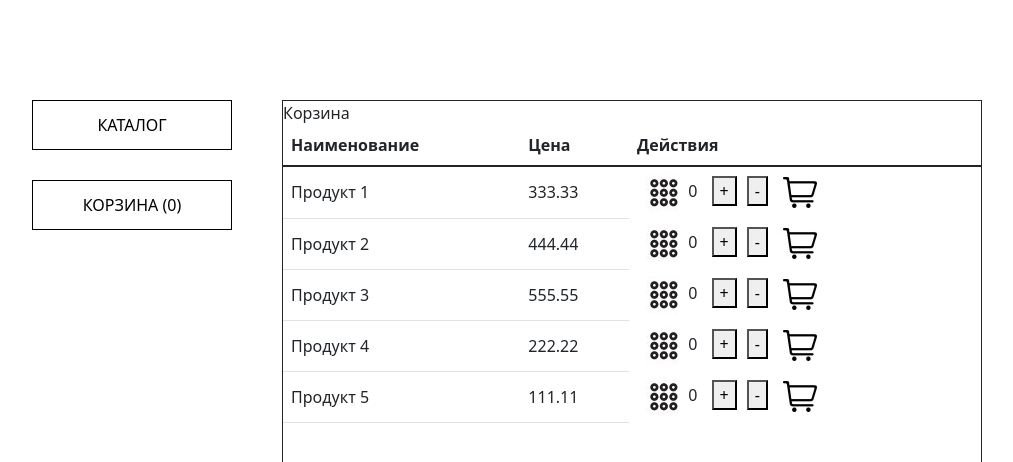
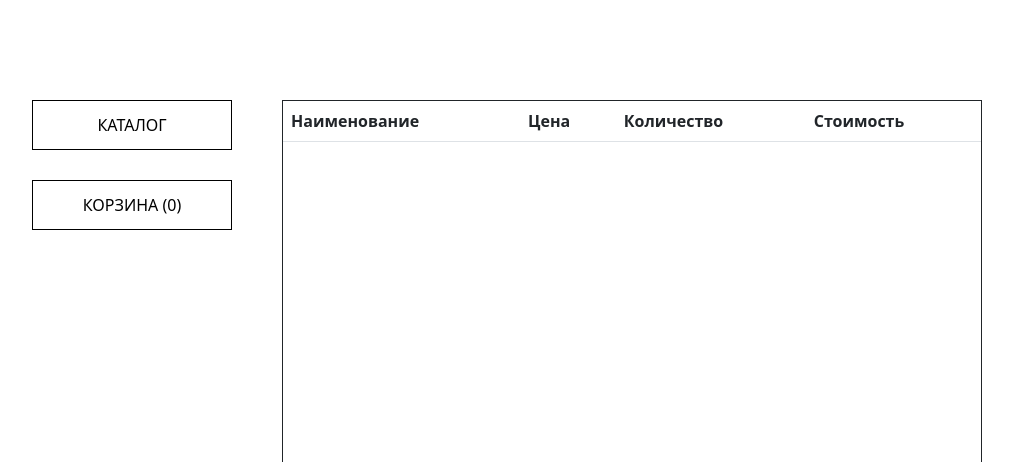
Before and after one commit to sasha-is-permi/vue-test15, a Vue app: page /baskets in a window 1280 px wide. Shown: the top 462 px of the page, without its empty margins (260-1273 px from the left). Built offline with nearby package versions, Linux system fonts and the light colour scheme.

Commit message:
Доработка корзины

```diff
--- a/src/App.vue
+++ b/src/App.vue
@@ -26,7 +26,15 @@ export default {
   components: {
    ButtonCatalog,
    ButtonBasket
-  }
+  },
+  methods:{
+  setData() {
+              this.$store.dispatch('getCatalog')
+      },
+    },
+    created() {
+             this.setData();
+            },
 }
 </script>
 
--- a/src/components/BasketProducts.vue
+++ b/src/components/BasketProducts.vue
@@ -1,6 +1,5 @@
 <template>
   <div>
-    Корзина
     <table class="table align-middle caption-top">
                             <thead>
                               <tr>
@@ -15,27 +14,18 @@
                                 <td>
                                    {{ item.price }}
                                 </td>
-                                <span class="table__count">
+                                <td class="table-basket">
+                                   {{ item.basket }}
+                                </td>
+                                <td>
+                                   {{ item.price * item.basket }}
+                                </td>
 
-                                <td>
-                                <span class="table__countKeyboard">
-                                 <img src="../assets/img/keyboard.jpg">
-                                </span>
-                                <span class="table__countElem">
-                                   {{ item.count }}
-                                </span>
-                                <span class="table__countElem" @click="addProduct(item.id)">
-                                <button> + </button>
-                                </span>
-                                <span class="table__countElem"  @click="deleteProduct(item.id)">
-                                <button> - </button>
-                                </span>
-                                <span class="table__countElem"  @click="transferProductToBasket(item.id)">
-                                 <img src="../assets/img/basket.jpg">
-                                </span>
+                                <td >
+                               <button  @click="deleteProductFromBasket(item.id)"> X </button>
+                                </td>
 
-                              </td>
-                              </span>
+
                               </tr>
 
                             </tbody>
@@ -50,19 +40,22 @@ export default {
   name: 'CatalogOfProducts',
   data(){
     return{
-      thArray:  ['Наименование','Цена','Действия'] ,
+      thArray:  ['Наименование','Цена','Количество','Стоимость'] ,
 
     }
   },
 
     methods:{
-      setData() {
-              this.$store.dispatch('getCatalog')
-      },
 
       deleteProduct(id){
            this.$store.dispatch('deleteProduct',id)
       },
+
+      deleteProductFromBasket(id){
+           this.$store.dispatch('deleteProductFromBasket',id)
+      },
+
+
 
       addProduct(id){
            this.$store.dispatch('addProduct',id)
@@ -80,19 +73,10 @@ export default {
     computed: {
 
         catalog() {
-                return this.$store.getters.catalog;
+                return this.$store.getters.catalog.filter(item=> item.basket!==0);
         }
 
               },
-
-
-    created() {
-             this.setData();
-            },
-
-
-
-
   }
 
 
@@ -100,6 +84,10 @@ export default {
 </script>
 
 <style scoped>
+
+.table-basket{
+  text-align:left;
+}
 .table__count{
   text-align: left;
 
--- a/src/components/CatalogOfProducts.vue
+++ b/src/components/CatalogOfProducts.vue
@@ -55,9 +55,6 @@ export default {
   },
 
     methods:{
-      setData() {
-              this.$store.dispatch('getCatalog')
-      },
 
       deleteProduct(id){
            this.$store.dispatch('deleteProduct',id)
@@ -83,15 +80,6 @@ export default {
         }
 
               },
-
-
-    created() {
-             this.setData();
-            },
-
-
-
-
   }
 
 
@@ -99,6 +87,7 @@ export default {
 </script>
 
 <style scoped>
+
 .table__count{
   text-align: left;
 
--- a/src/store/index.js
+++ b/src/store/index.js
@@ -30,6 +30,13 @@ export default new Vuex.Store({
           const index = state.catalog.findIndex(a => a.id === id);
           if (state.catalog[index].count > 0) {state.catalog[index].count = state.catalog[index].count - 1}
       },
+
+
+      deleteProductFromBasket(state, id) {
+        // находим - какой индекс у  элемента в массиве  из state
+        const index = state.catalog.findIndex(a => a.id === id);
+        state.catalog[index].basket = 0;
+    },
 
       addProduct(state, id) {
         // находим - какой индекс у  элемента в массиве  из state
@@ -81,6 +88,11 @@ export default new Vuex.Store({
         commit('deleteProduct', id);
     },
 
+       // Удаление строки продукта из корзины
+          deleteProductFromBasket({ commit }, id) {
+            commit('deleteProductFromBasket', id);
+        },
+
   },
 
 
```
